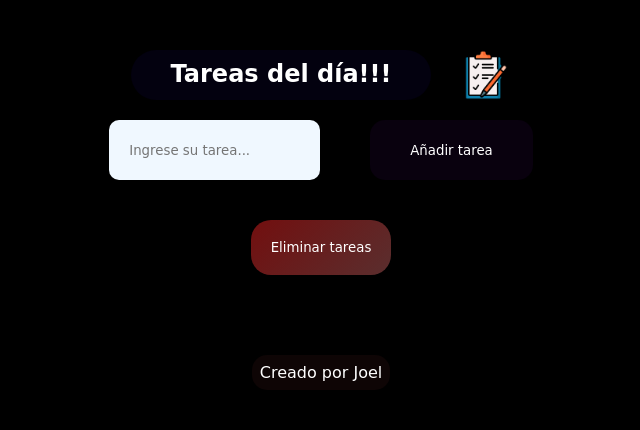
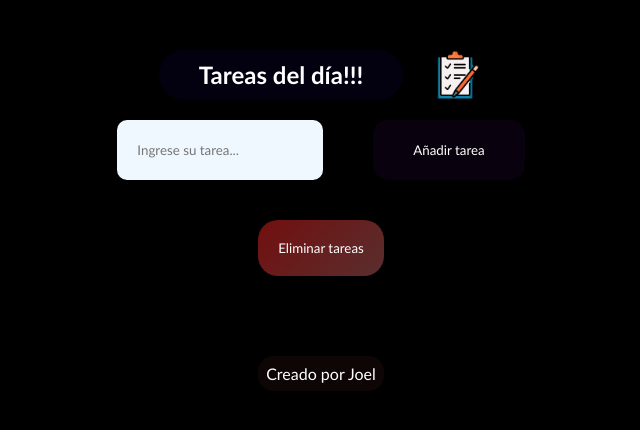
Before and after one commit to Shiicko/ToDoList, a plain HTML site: page index.html in a window 1280 px wide. Shown: the whole page, without its empty margins (319-959 px from the left). Drawn offline with Linux system fonts and the light colour scheme.

Commit message:
Mensaje de commit descriptivo

```diff
--- a/style.css
+++ b/style.css
@@ -4,7 +4,8 @@
   border: 0;
   background-color: black;
   color: white;
-  font-family: cursive;
+  font-family: 'Trebuchet MS', 'Lucida Sans Unicode', 'Lucida Grande',
+    'Lucida Sans', Arial, sans-serif;
 }
 
 body {
```
